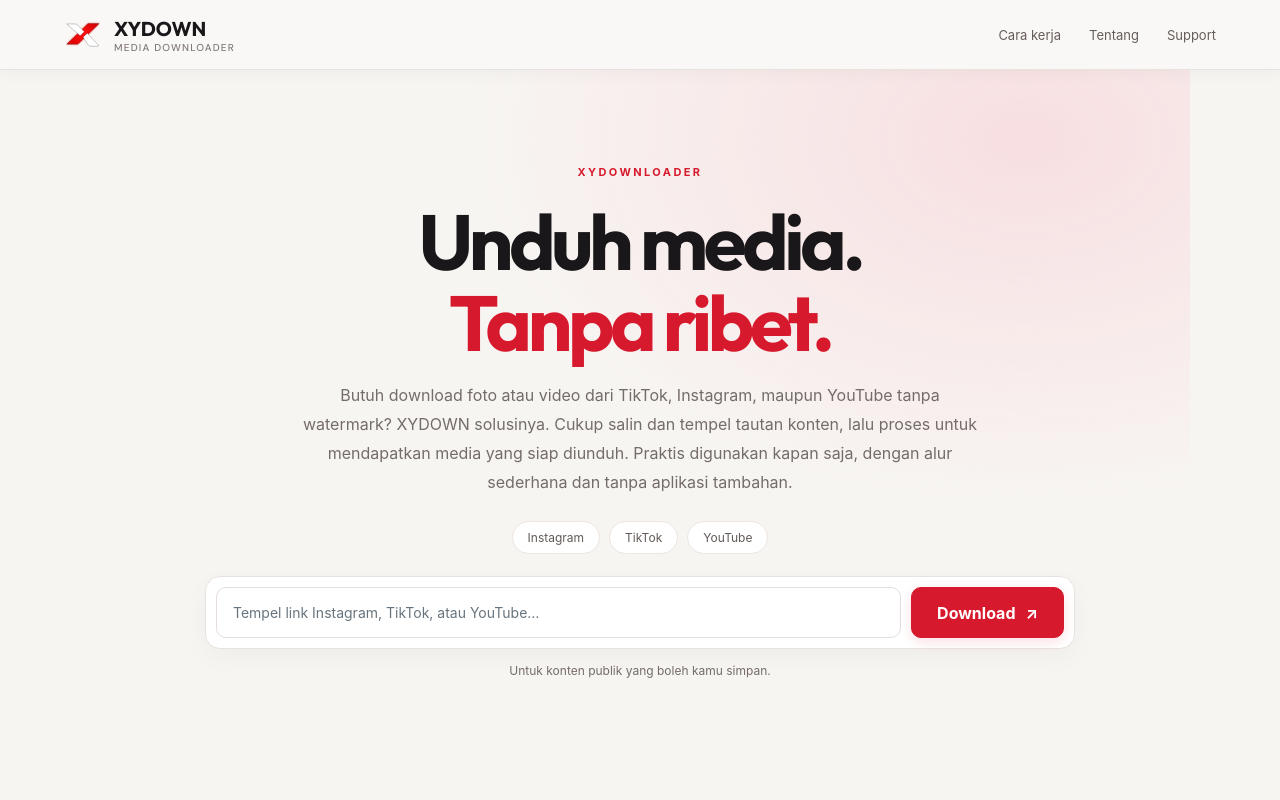
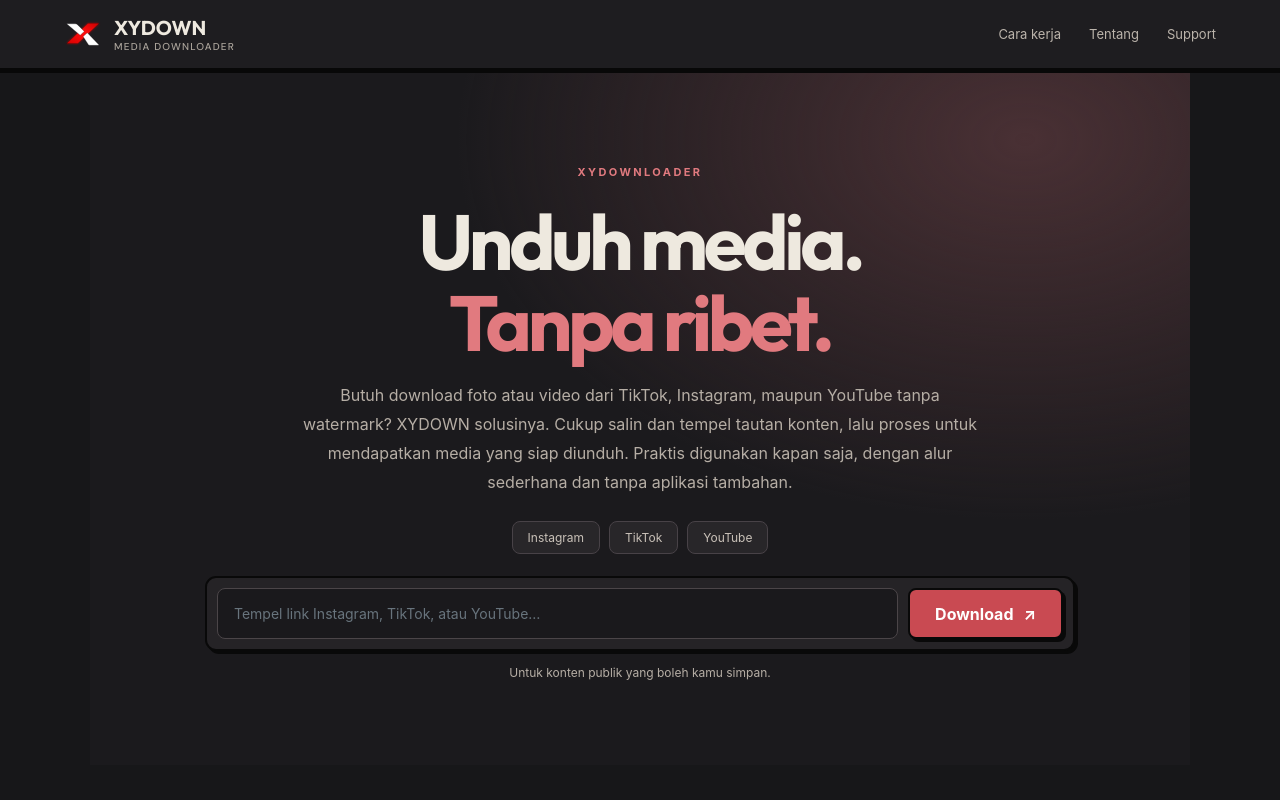
Before and after one commit to rayy-creator/xymovie, a website: page index.html in a window 1280 px wide. Shown: the top 800 px of the page. Drawn offline with Linux system fonts and the light colour scheme.

Commit message:
Tune XY UI to low-glare muted neo-brutalist style

```diff
--- a/assets/style.css
+++ b/assets/style.css
@@ -72,3 +72,26 @@ body{background:#f7f5f2;color:#191719}
 .footer{border-color:#e8e2df;color:#746c69}
 .modal-backdrop{background:#19171988}.modal{box-shadow:0 18px 60px #0002}
 @media(max-width:600px){.topbar{height:64px;padding:0 16px}.hero{padding:70px 18px 55px}.tool{gap:9px}.tool .btn{width:100%}.section{padding:48px 18px}}
+
+
+
+/* XYDOWN — muted warm-dark neo-brutalist */
+:root{--bg:#171719;--surface:#252326;--line:#080808;--text:#eee9df;--muted:#aaa39a;--red:#c94a52;--red2:#df777c}
+body{background:#171719;color:#eee9df}
+.topbar{background:#1e1d20;border-bottom:2px solid #080808;box-shadow:0 3px 0 #080808}
+.brand{color:#eee9df}.brand .mark{font-size:0;color:transparent;background:#c94a52 url('/xy-logo.svg') center/contain no-repeat;border:2px solid #080808;box-shadow:3px 3px 0 #080808;border-radius:7px}
+.brand small{color:#aaa39a}
+.nav{color:#bbb4ab}.nav a:hover{color:#e17a7f}
+.hero{background:radial-gradient(ellipse at 85% 10%,#493034 0,transparent 43%),#1b1a1d}
+.hero h1{color:#eee9df}.hero h1 span,.eyebrow{color:#e17a7f}
+.platforms span{background:#282629;border:1px solid #484247;color:#c9c1b8;border-radius:8px;box-shadow:none}
+.tool,.result,.card,.stat,.support-box,.modal{background:#252326;color:#eee9df;border:2px solid #090909;border-radius:11px;box-shadow:3px 3px 0 #090909}
+.tool input{background:#1a191c;color:#eee9df;border:1px solid #4b4548;border-radius:8px}
+.btn,.btn-small,.download-item,.format-link{background:#c94a52;color:#fff;border:2px solid #090909;box-shadow:3px 3px 0 #090909;border-radius:8px}
+.btn:hover,.format-link:hover{background:#a83a43;transform:translate(1px,1px);box-shadow:2px 2px 0 #090909}
+.lead,.card p,.about p,.support-box p,.muted,.hint{color:#b6aea5}
+.section{padding-top:58px;padding-bottom:58px}.card{box-shadow:3px 3px 0 #090909}
+.card-icon{background:#493034;color:#e17a7f;border-radius:8px}
+.preview-image-wrap{border:2px solid #090909;border-radius:11px}
+.footer{border-color:#393538;color:#aaa39a}
+.modal-backdrop{background:#080708bb}.modal{box-shadow:4px 4px 0 #080808}
```
